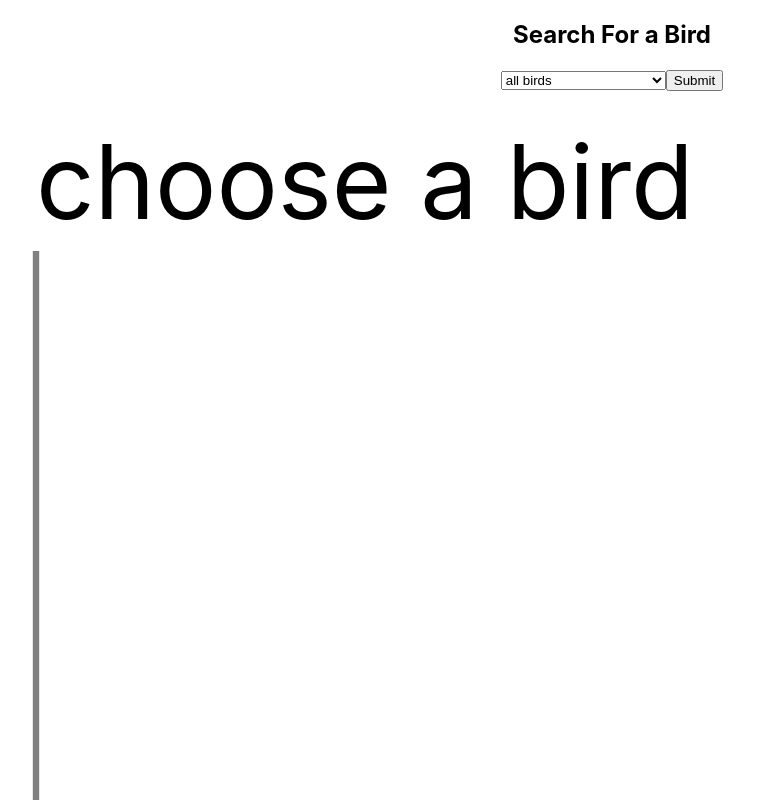
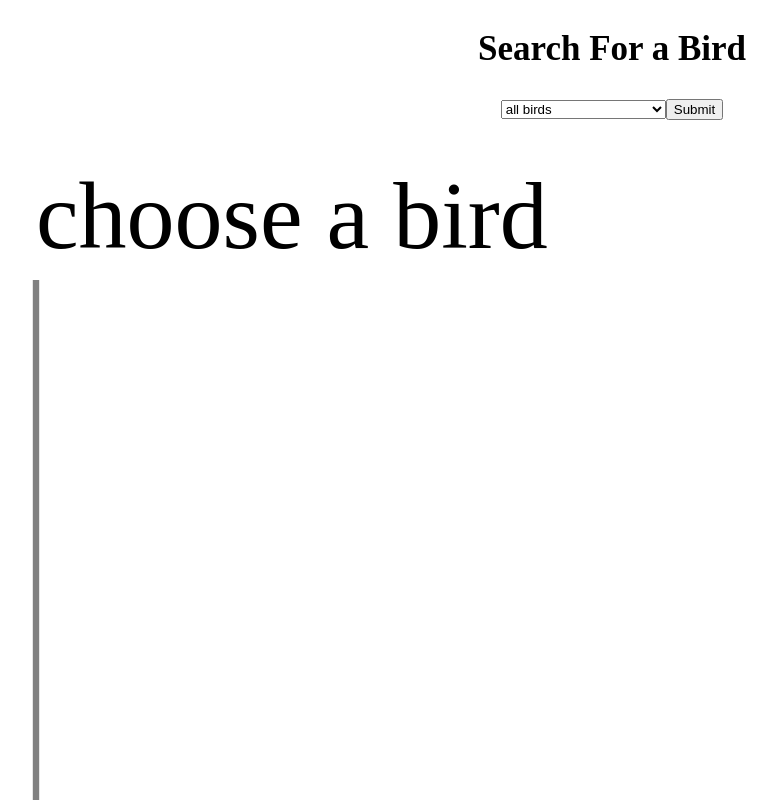
Before and after one commit to LucyWeltner/birdwatching_data, a React (Create React App) app in the folder birdwatching_app/: page / in a window 1280 px wide. Shown: the top 800 px of the page, without its empty margins (28-803 px from the left). Built offline with nearby package versions, Linux system fonts and the light colour scheme.

Commit message:
Adds CSS styling to bird images and graphs.

```diff
--- a/birdwatching_app/src/BirdData/bird_data.json
+++ b/birdwatching_app/src/BirdData/bird_data.json
@@ -480,6 +480,11 @@
 			"hooded_merganser": "https://www.allaboutbirds.org/guide/assets/photo/63910041-720px.jpg",
 			"hairy_woodpecker": "https://www.allaboutbirds.org/guide/assets/photo/68929211-720px.jpg",
 			"house_finch": "https://www.allaboutbirds.org/guide/assets/photo/63736771-720px.jpg",
-			"canada_goose": "https://www.allaboutbirds.org/guide/assets/photo/59953191-720px.jpg"
+			"canada_goose": "https://www.allaboutbirds.org/guide/assets/photo/59953191-720px.jpg",
+			"wood_duck": "https://www.allaboutbirds.org/guide/assets/photo/65533521-720px.jpg",
+			"mourning_dove": "https://www.allaboutbirds.org/guide/assets/photo/60386921-720px.jpg",
+			"ovenbird": "https://www.allaboutbirds.org/guide/assets/photo/64439011-720px.jpg",
+			"fish_crow": "https://www.allaboutbirds.org/guide/assets/photo/70580031-720px.jpg",
+			"field_sparrow": "https://www.allaboutbirds.org/guide/assets/photo/64972791-720px.jpg"
 		}
 }
--- /dev/null
+++ b/birdwatching_app/src/Components/birdContainer.css
@@ -0,0 +1,10 @@
+#pic > img {
+	position: absolute;
+	display: block;
+	left: 50px;
+}
+
+h2 {
+	font-size: 35px;
+	font-family: "Times New Roman";
+}
--- /dev/null
+++ b/birdwatching_app/src/Components/graph.css
@@ -0,0 +1,4 @@
+#title {
+	font-size: 15px;
+	font-family: "Times New Roman"
+}
--- a/birdwatching_app/src/Components/graph.js
+++ b/birdwatching_app/src/Components/graph.js
@@ -1,6 +1,7 @@
 import React from "react"
 import Bar from "./bar.js"
 import _ from "lodash"
+import graphCSS from './graph.css'
 
 export default class Graph extends React.Component {
 	render() {
@@ -16,7 +17,7 @@
 		}
 		return (
 				<svg viewBox = "0 0 200 300">
-					<text x="10" y ="20">{this.props.title}</text>
+					<text id="title" x="10" y ="20">{this.props.title}</text>
 					<line x1="10" y1="25" x2="10" y2="180" stroke="grey"/>
 					<line x1="10" y1="180" x2="180" y2="180" stroke="grey"/>
 					{this.props.data.map((height, index) => <Bar key={index} xAxis={index} height={height*scale} scale={scale} info={this.props.info}/>)}
--- a/birdwatching_app/src/Components/searchForABirdContainer.js
+++ b/birdwatching_app/src/Components/searchForABirdContainer.js
@@ -1,6 +1,7 @@
 import React from 'react';
 import Graph from './graph.js'
 import SearchMenu from './search_menu.js'
+import birdContainer from './birdContainer.css'
 
 export default class SearchForBird extends React.Component {
   state = {
@@ -94,7 +95,8 @@
       <div className="birdSearchContainer">
         <h2>Search For a Bird</h2>
         <SearchMenu options={this.getSearchOptions()} makeGraph={this.makeGraph}/>
-        {this.getPic() ? <div id="pic"><img alt={this.state.title} src={this.getPic()} height="100px"/></div> : null}
+        {this.getPic() ? <div id="pic"><img alt={this.state.title} src={this.getPic()} height="150px"/><br />
+        <br /><br /><br /><br /><br /><br /></div> : null}
         <div id="graph">
           <Graph title={this.state.title.replace(/_/g, " ")} data={this.state.data} dates={this.getDates()} getTotals={() => this.getTotals()} info={this.state.info}/>
         </div>
```
